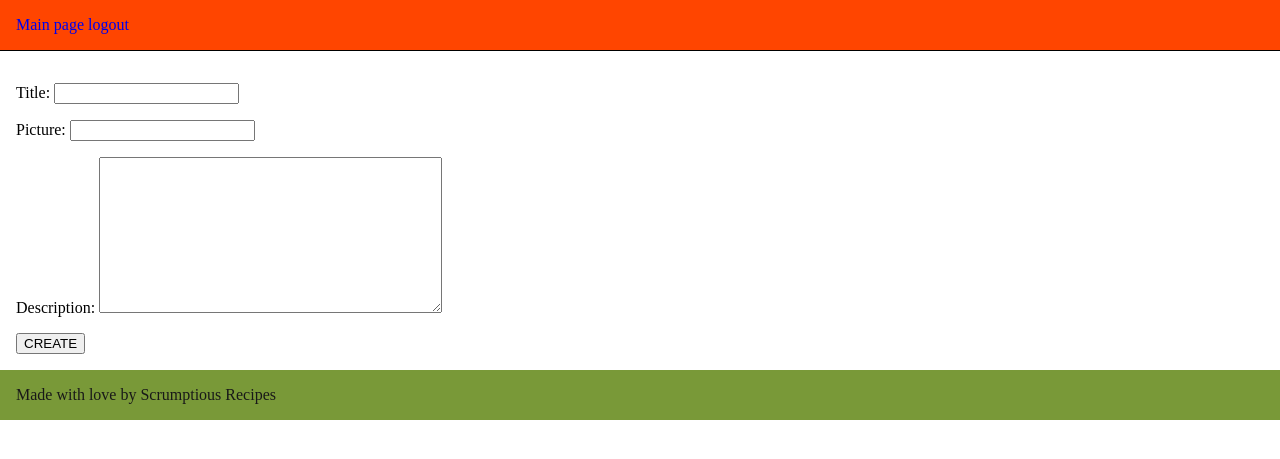
After one commit to gomezkathy/recipe-stack, a Django app: page /recipes/create/ in a window 1280 px wide. The commit adds this page. Shown: the top 459 px of the page. Run offline with Django 4.2, Linux system fonts and the light colour scheme; a user stored in the database is signed in.

Commit message:
list + create + detail

```diff
--- a/accounts/views.py
+++ b/accounts/views.py
@@ -1,5 +1,5 @@
 from django.shortcuts import render, redirect
-from django.contrib.auth import authenticate, login
+from django.contrib.auth import authenticate, login, logout
 from django.contrib.auth.models import User
 from accounts.forms import SignUpForm, LoginForm
 
@@ -55,3 +55,7 @@ def user_login(request):
         'form': form,
     }
     return render(request, 'accounts/login.html', context)
+
+def logout_recipe(request):
+    logout(request)
+    return redirect('user_login')
--- /dev/null
+++ b/recipes/forms.py
@@ -0,0 +1,12 @@
+from django.forms import ModelForm
+from recipes.models import Recipe
+
+
+class RecipeForm(ModelForm):
+    class Meta:
+        model = Recipe
+        fields = [
+            'title',
+            'picture',
+            'description',
+        ]
--- /dev/null
+++ b/recipes/static/css/recipes.css
@@ -0,0 +1,51 @@
+body{
+    padding: 0;
+    margin: 0;
+}
+main{
+    padding: 16px;
+
+}
+
+footer{
+    padding-top: 16px;
+    padding-bottom: 16px;
+    padding-left: 16px;
+    padding-right: 16px;
+    background-color: olivedrab;
+    opacity: .9;
+}
+img {
+    height: 200px;
+}
+
+nav {
+    border-width: 0 0 1px;
+    border-style: solid;
+    border-color: black;
+    padding: 16px;
+    background-color: orangered;
+
+
+}
+
+h1{
+    color: darkcyan;
+}
+h3{
+    color: darkolivegreen;
+}
+
+div{
+    display: inline-block;
+    padding-right: 100px;
+}
+
+a:link{
+    text-decoration: none;
+}
+
+tr:nth-child(even){
+    background-color: rgb(143, 143, 249);
+
+}
--- /dev/null
+++ b/recipes/templates/recipes/create.html
@@ -0,0 +1,24 @@
+{% load static %}
+<!doctype html>
+<html>
+    <head>
+        <title>Create Recipe</title>
+        <link rel="stylesheet" href="{% static 'css/recipes.css' %}">
+    </head>
+    <body>
+        <header>
+            <nav>
+                <a href="{% url 'recipe_list' %}">Main page</a>
+                <a href="{% url 'user_login' %}">logout</a>
+            </nav>
+        </header>
+        <main>
+            <form method="post">
+                {% csrf_token %}
+                {{ form.as_p }}
+                <button>CREATE</button>
+            </form>
+        </main>
+        <footer>Made with love by Scrumptious Recipes</footer>
+    </body>
+</html>
--- a/recipes/urls.py
+++ b/recipes/urls.py
@@ -1,7 +1,8 @@
-from django.urls import path, include
-from recipes.views import show_recipe, recipe_list
+from django.urls import path
+from recipes.views import show_recipe, recipe_list, create_recipe
 
 urlpatterns = [
     path('recipes/<int:id>/', show_recipe, name='show_recipe'),
-    path('recipes/list/', recipe_list, name='recipe_list'),
+    path('recipes/', recipe_list, name='recipe_list'),
+    path('recipes/create/', create_recipe, name='create_recipe')
 ]
--- a/recipes/views.py
+++ b/recipes/views.py
@@ -1,6 +1,7 @@
-from django.shortcuts import render, get_object_or_404
+from django.shortcuts import render, get_object_or_404, redirect
 from .models import Recipe
 from django.contrib.auth.decorators import login_required
+from .forms import RecipeForm
 
 def show_recipe(request, id):
     recipe = get_object_or_404(Recipe, id=id)
@@ -17,3 +18,19 @@ def recipe_list(request):
         'recipe_list': recipes,
     }
     return render(request, 'recipes/list.html', context)
+
+@login_required
+def create_recipe(request):
+    if request.method == "POST":
+        form = RecipeForm(request.POST)
+        if form.is_valid():
+            form.save()
+            return redirect("recipe_list")
+    else:
+        form = RecipeForm()
+
+    context = {
+        "form": form,
+    }
+
+    return render(request, "recipes/create.html", context)
```
Also changed, not shown: recipes/templates/recipes/detail.html (+41 -1 lines), recipes/templates/recipes/list.html (+38 -1 lines), db.sqlite3, recipes/static/recipes.css (deleted).
